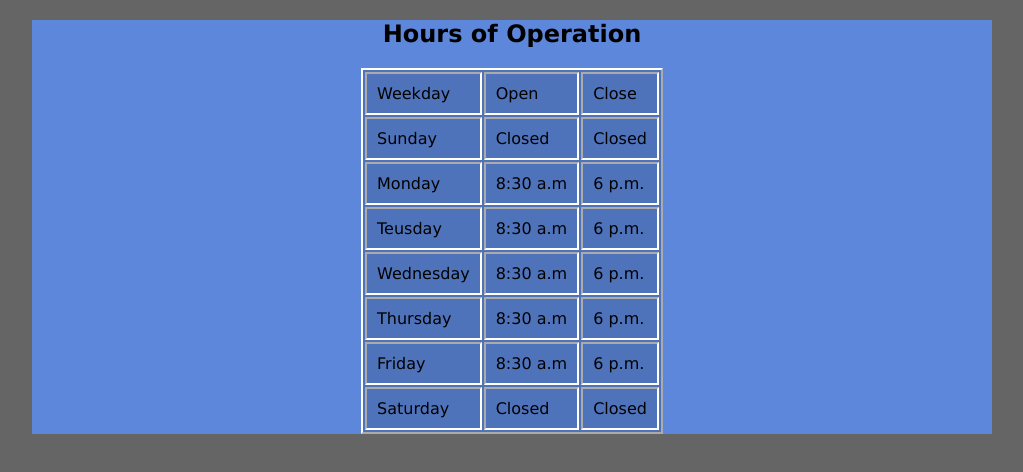
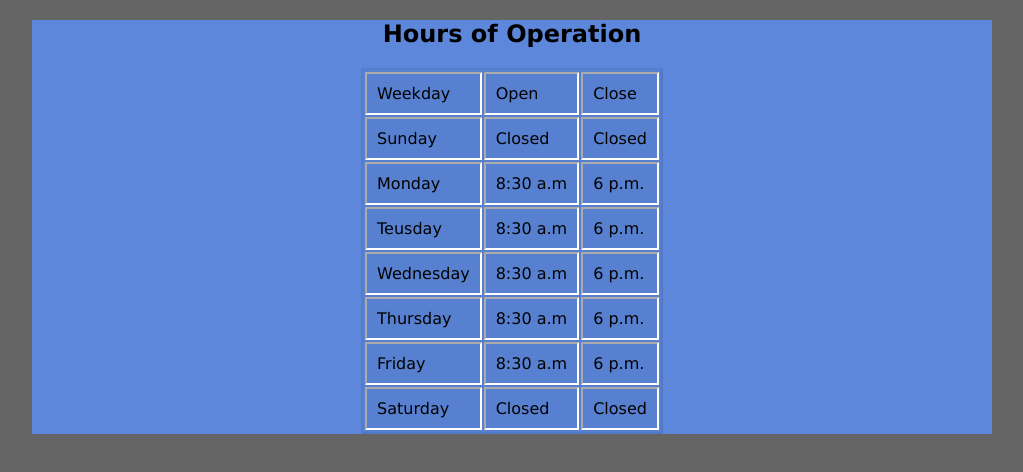
Before and after one commit to hm0869554/Group-project, a plain HTML site: page proj/Table.html in a window 1280 px wide. Shown: the whole page, without its empty margins (128-1151 px from the left). Drawn offline with Linux system fonts and the light colour scheme.

Commit message:
Update table.css

```diff
--- a/proj/table.css
+++ b/proj/table.css
@@ -5,8 +5,8 @@ table
     margin: auto;
     border: 1;
     border-width : 2px;
-    border-color: white;
-    background-color: rgba(0, 0, 0, .15);
+    border-color: rgba(0, 0, 0, .05);
+    background-color: rgba(0, 0, 0, .05);
     color: black;
 
 }
```
